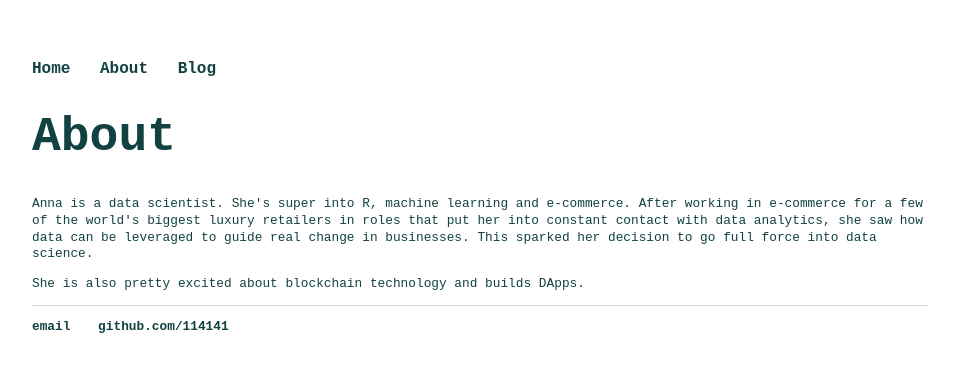
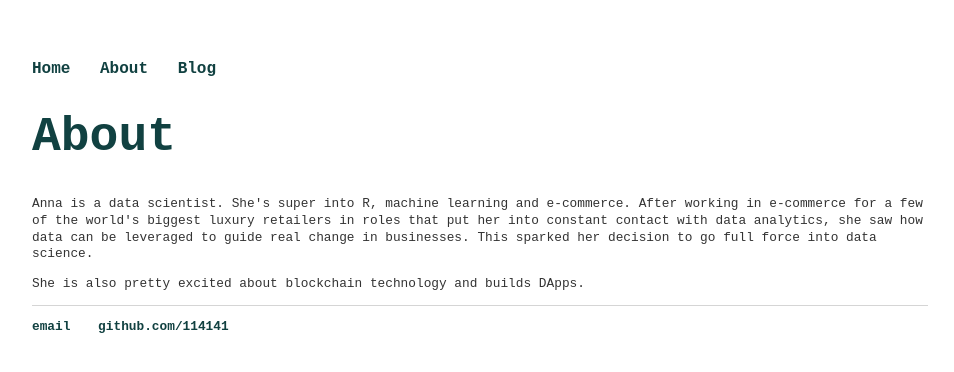
Before and after one commit to 114141/114141.github.io, a Jekyll site: the page built from about/index.html, in a window 1280 px wide. Shown: the top 372 px of the page, without its empty margins (160-1114 px from the left). Built offline with Jekyll 4.4.1, drawn with Linux system fonts in a browser that asks for light colours.

Commit message:
Update main.css

```diff
--- a/css/main.css
+++ b/css/main.css
@@ -28,7 +28,7 @@ p {
     font-family:'Courier New';
     font-size: .8em;
     line-height: 1.3em;
-    color: #114141;
+    color: #333;
 
 }
 footer {
```
